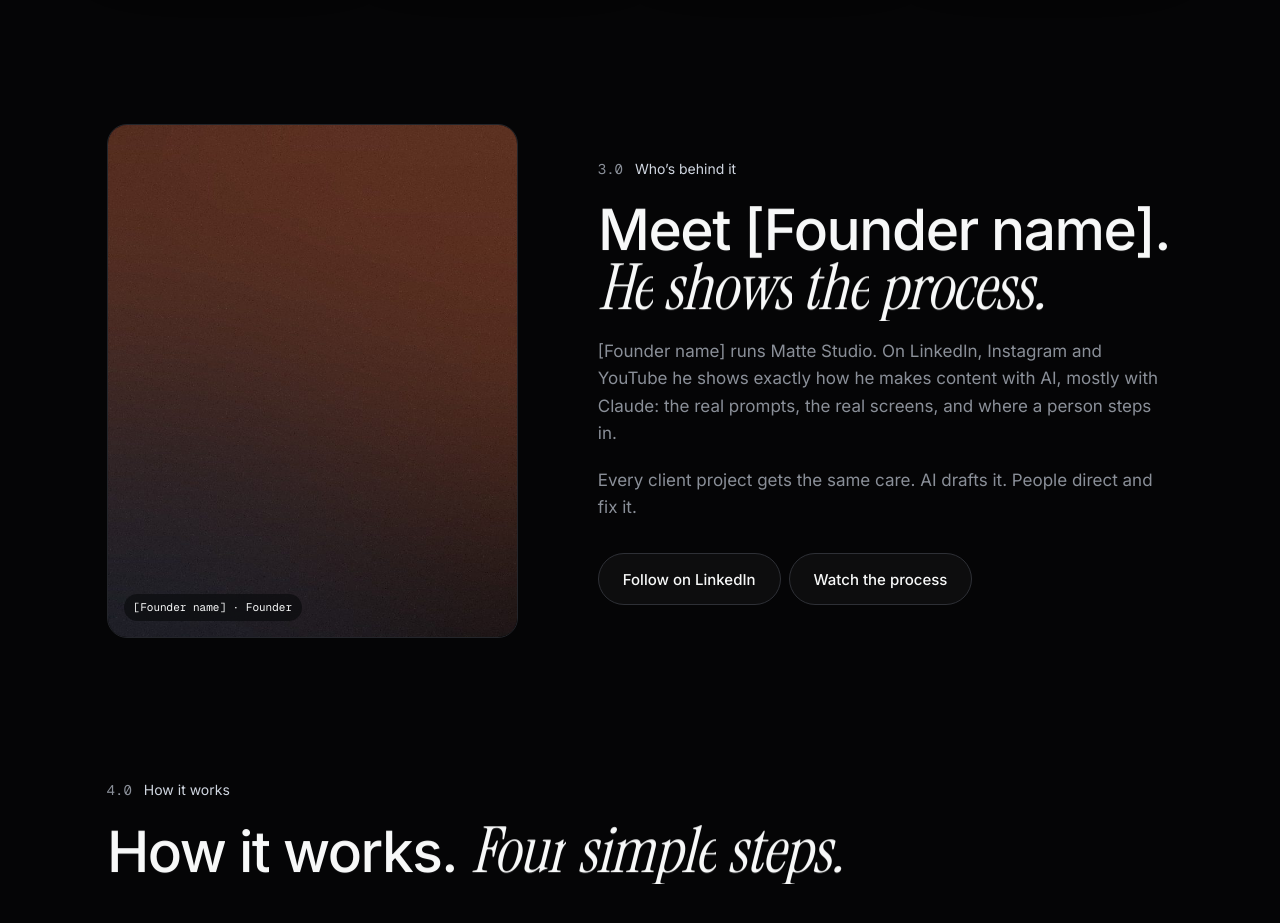
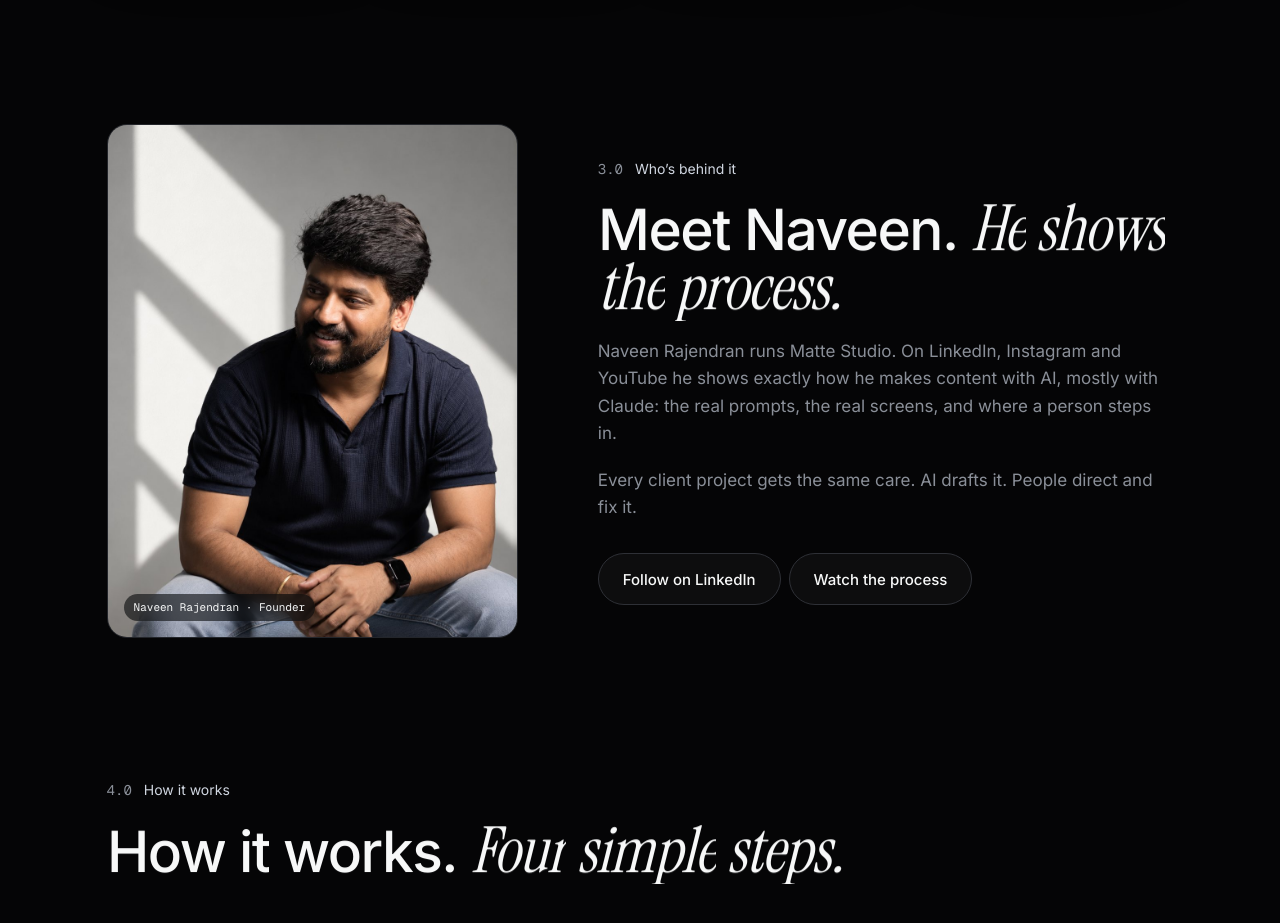
Before and after one commit to naveenr0306-web/matte-studio-site, a website built with Vite: page index.html in a window 1280 px wide. Shown: the part 2960-3883 px from the top of the page. Built offline with nearby package versions, Linux system fonts and the light colour scheme; some packages are replaced by stand-ins of ours.

Commit message:
Founder section: Naveen Rajendran, photo
Co-Authored-By: Claude Opus 5.5 <noreply@anthropic.com>
Claude-Session: https://claude.ai/code/session_01PZ4R6McRPGTPH5VKHQ7ivb

```diff
--- a/index.html
+++ b/index.html
@@ -284,13 +284,13 @@
     <section class="section" id="founder">
       <div class="container founder">
         <figure class="founder__photo" data-fade>
-          <img src="./media/vertical-b.jpg" alt="[Founder name], founder of Matte Studio" loading="lazy" />
-          <figcaption class="mono-small">[Founder name] · Founder</figcaption>
+          <img src="./media/founder.jpg" alt="Naveen Rajendran, founder of Matte Studio" loading="lazy" />
+          <figcaption class="mono-small">Naveen Rajendran · Founder</figcaption>
         </figure>
         <div class="founder__copy">
           <p class="index"><b>3.0</b>Who’s behind it</p>
-          <h2 class="h1" data-split>Meet [Founder name]. <em class="ser">He shows the process.</em></h2>
-          <p class="body-l tone-3" data-fade>[Founder name] runs Matte Studio. On LinkedIn, Instagram and YouTube he shows exactly how he makes content with AI, mostly with Claude: the real prompts, the real screens, and where a person steps in.</p>
+          <h2 class="h1" data-split>Meet Naveen. <em class="ser">He shows the process.</em></h2>
+          <p class="body-l tone-3" data-fade>Naveen Rajendran runs Matte Studio. On LinkedIn, Instagram and YouTube he shows exactly how he makes content with AI, mostly with Claude: the real prompts, the real screens, and where a person steps in.</p>
           <p class="body-l tone-3" data-fade>Every client project gets the same care. AI drafts it. People direct and fix it.</p>
           <div class="ctas" data-fade>
             <a class="btn btn--ghost" href="#" data-social="founderLinkedin" target="_blank" rel="noopener">Follow on LinkedIn</a>
--- a/src/styles.css
+++ b/src/styles.css
@@ -206,7 +206,7 @@ svg { width: 1em; height: 1em; flex: none; }
 /* ---------- Founder ---------- */
 .founder { display: grid; grid-template-columns: minmax(0, 5fr) minmax(0, 7fr); gap: 80px; align-items: center; }
 .founder__photo { position: relative; aspect-ratio: 4 / 5; border-radius: 20px; overflow: hidden; border: 1px solid var(--border); background: var(--raised); }
-.founder__photo img { width: 100%; height: 100%; object-fit: cover; }
+.founder__photo img { width: 100%; height: 100%; object-fit: cover; object-position: 50% 30%; }
 .founder__photo figcaption { position: absolute; left: 16px; bottom: 16px; padding: 6px 10px; border-radius: 999px; background: rgba(8,9,10,.6); backdrop-filter: blur(8px); color: var(--t1); }
 .founder__copy { display: flex; flex-direction: column; gap: 20px; }
 .founder__copy .ctas { margin-top: 12px; }
```
Also changed, not shown: public/media/founder.jpg (added).
